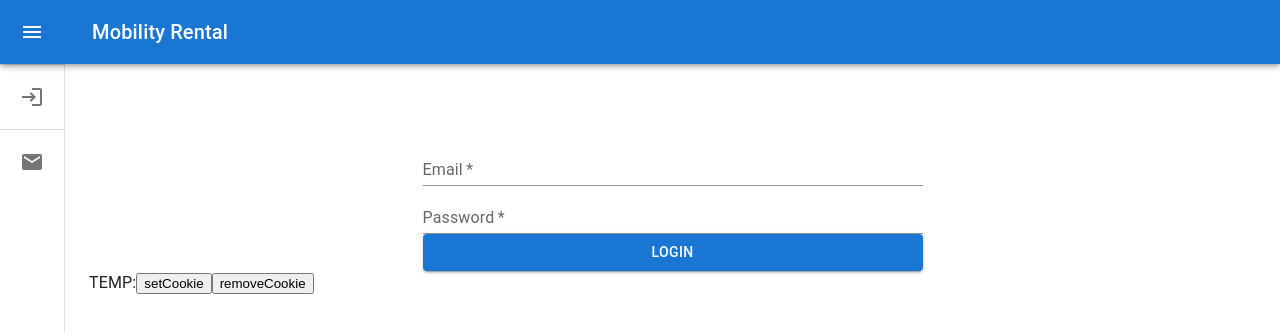
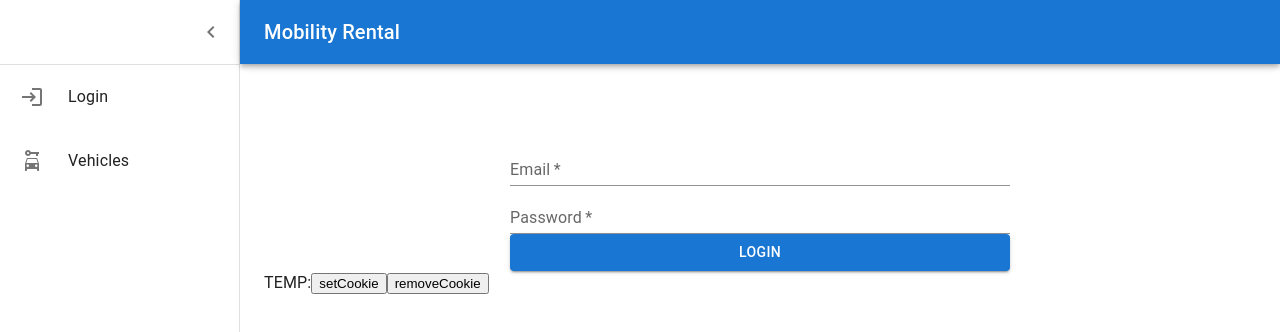
Before and after one commit to chineseouchie/fontys-s6-mr-frontend, a React (Create React App) app: page /login in a window 1280 px wide. Shown: the top 332 px of the page. Built offline with nearby package versions, Linux system fonts and the light colour scheme.

Commit message:
Separated menu items

```diff
--- /dev/null
+++ b/src/components/MenuItem.js
@@ -0,0 +1,17 @@
+import { ListItemButton, ListItemIcon, ListItemText } from "@mui/material";
+import { Link } from "react-router-dom";
+
+export default function MenuItem({ route, text, icon, open }) {
+	return (
+		<Link to={route}>
+			<ListItemButton sx={{ minHeight: 48, justifyContent: open ? 'initial' : 'center', px: 2.5 }}>
+				<ListItemIcon sx={{ minWidth: 0, mr: open ? 3 : 'auto', justifyContent: 'center' }}>
+					{icon}
+				</ListItemIcon>
+				<ListItemText sx={{ opacity: open ? 1 : 0 }}>
+					{text}
+				</ListItemText>
+			</ListItemButton>
+		</Link>
+	)
+}
--- a/src/components/Sidebar.js
+++ b/src/components/Sidebar.js
@@ -11,15 +11,12 @@ import IconButton from '@mui/material/IconButton';
 import MenuIcon from '@mui/icons-material/Menu';
 import ChevronLeftIcon from '@mui/icons-material/ChevronLeft';
 import ChevronRightIcon from '@mui/icons-material/ChevronRight';
-import ListItemButton from '@mui/material/ListItemButton';
-import ListItemIcon from '@mui/material/ListItemIcon';
-import ListItemText from '@mui/material/ListItemText';
-import MailIcon from '@mui/icons-material/Mail';
 import LoginIcon from '@mui/icons-material/Login';
 import DashboardIcon from '@mui/icons-material/Dashboard';
+import CarRentalIcon from '@mui/icons-material/CarRental';
 import { useContext, useState } from 'react';
-import { Link } from 'react-router-dom';
 import { UserContext } from '../providers/UserProvider';
+import MenuItem from './MenuItem';
 
 
 const drawerWidth = 240;
@@ -92,7 +89,7 @@ const Drawer = styled(MuiDrawer, { shouldForwardProp: (prop) => prop !== 'open'
 
 export default function Sidebar({ children }) {
 	const theme = useTheme();
-	const [open, setOpen] = useState(false);
+	const [open, setOpen] = useState(true);
 	const { user } = useContext(UserContext)
 
 	const handleDrawerOpen = () => {
@@ -132,49 +129,31 @@ export default function Sidebar({ children }) {
 				</DrawerHeader>
 				<Divider />
 				<List>
+					{/* LOGGED IN MENU */}
 					{user.jwt ?
 						(
-							<Link to="/">
-								<ListItemButton sx={{ minHeight: 48, justifyContent: open ? 'initial' : 'center', px: 2.5 }}>
-									<ListItemIcon sx={{ minWidth: 0, mr: open ? 3 : 'auto', justifyContent: 'center' }}>
-										<DashboardIcon />
-									</ListItemIcon>
-									<ListItemText sx={{ opacity: open ? 1 : 0 }}>
-										Dashboard
-									</ListItemText>
-								</ListItemButton>
-							</Link>
+							<>
+								<MenuItem route="/" text="Dashboard" icon={<DashboardIcon />} open={open} />
+							</>
 						)
 						:
 						(
-
-							<Link to="login">
-								<ListItemButton sx={{ minHeight: 48, justifyContent: open ? 'initial' : 'center', px: 2.5 }}>
-									<ListItemIcon sx={{ minWidth: 0, mr: open ? 3 : 'auto', justifyContent: 'center' }}>
-										<LoginIcon />
-									</ListItemIcon>
-									<ListItemText sx={{ opacity: open ? 1 : 0 }}>
-										Login
-									</ListItemText>
-								</ListItemButton>
-							</Link>
+							<>
+								<MenuItem route="login" text="Login" icon={< LoginIcon />} open={open} />
+							</>
 						)
 					}
 				</List>
-				<Divider />
+				{user.jwt && <Divider />}
+				{/* NORMAL USER MENU */}
 				<List>
-
-					<ListItemButton sx={{ minHeight: 48, justifyContent: open ? 'initial' : 'center', px: 2.5 }}>
-						<ListItemIcon sx={{ minWidth: 0, mr: open ? 3 : 'auto', justifyContent: 'center' }}>
-							<MailIcon />
-						</ListItemIcon>
-						<ListItemText sx={{ opacity: open ? 1 : 0 }}>
-							TEST
-						</ListItemText>
-					</ListItemButton>
-
+					<>
+						<MenuItem route="vehicles" text="Vehicles" icon={< CarRentalIcon />} open={open} />
+					</>
 				</List>
 			</Drawer>
+
+			{/* CONTENT */}
 			<Box component="main" sx={{ flexGrow: 1, p: 3 }}>
 				<DrawerHeader />
 				{children}
```
